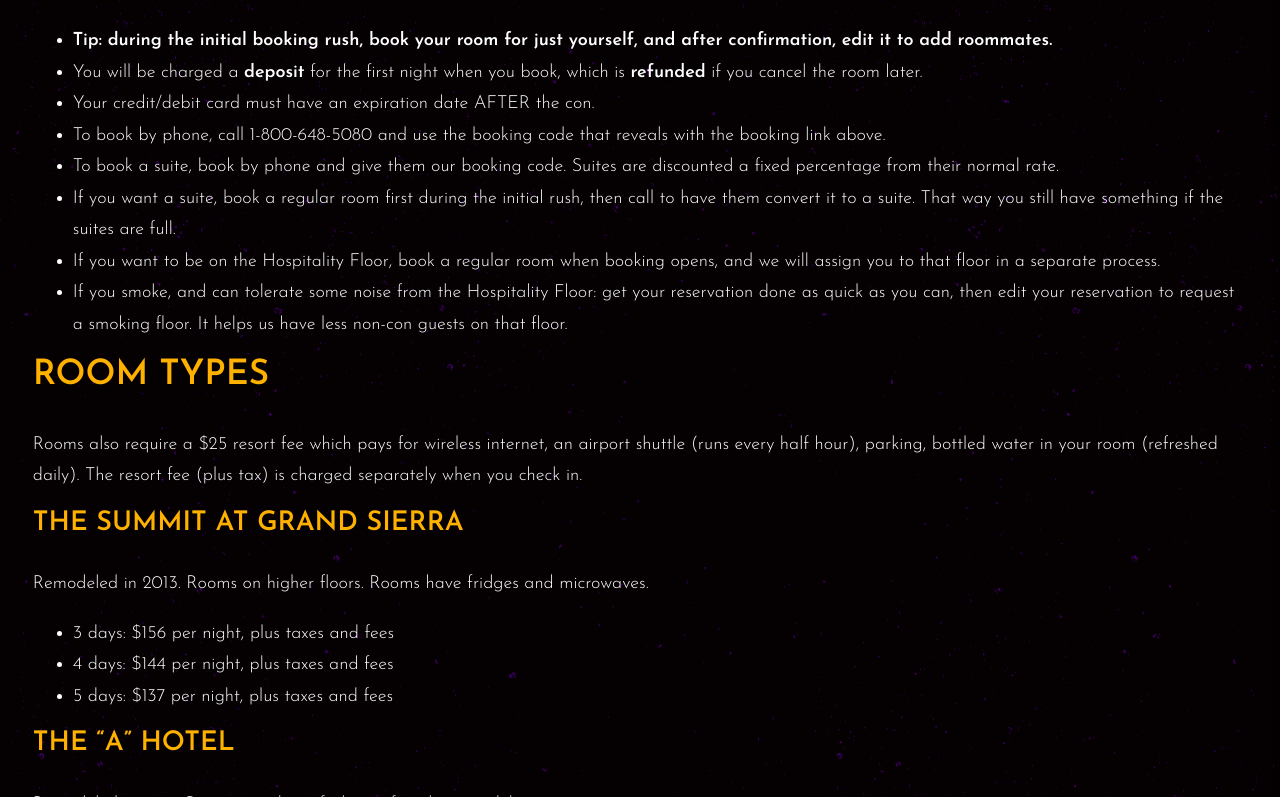
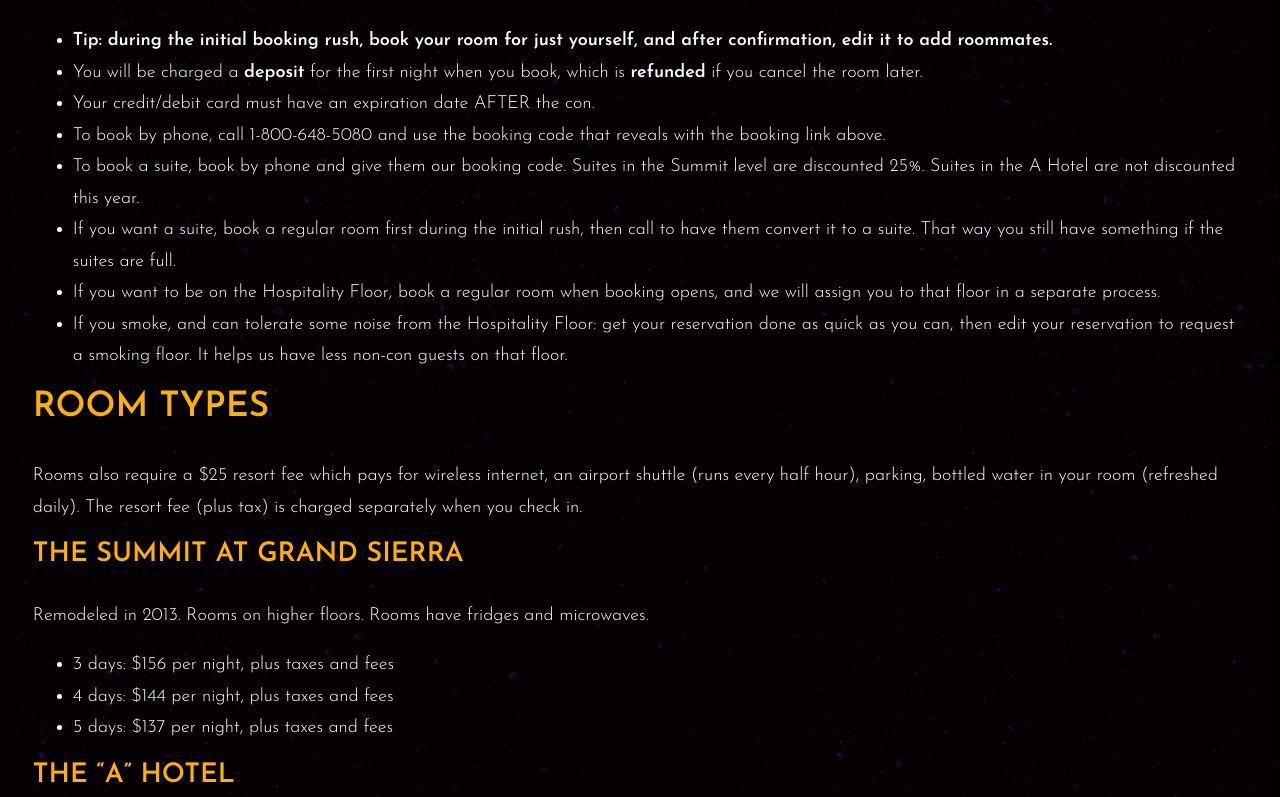
Before and after one commit to blfcweb/biggestlittlefc.github.io, a Jekyll site: the page built from hotel.md, in a window 1280 px wide and 900 px high, scrolled down 904 px, cut to the strip 103-900 px from the top of the window. Built offline with Jekyll 4.4.1, drawn with Linux system fonts in a browser that asks for light colours; our own code applies the rules of GitHub Pages for plain Markdown files.

Commit message:
clarified suite rates

```diff
--- a/hotel.md
+++ b/hotel.md
@@ -43,7 +43,7 @@
 - You will be charged a **deposit** for the first night when you book, which is **refunded** if you cancel the room later.
 - Your credit/debit card must have an expiration date AFTER the con.
 - To book by phone, call {{ page.hotelphone }} and use the booking code that reveals with the booking link above.
-- To book a suite, book by phone and give them our booking code. Suites are discounted a fixed percentage from their normal rate.
+- To book a suite, book by phone and give them our booking code. Suites in the Summit level are discounted 25%. Suites in the A Hotel are not discounted this year.
 - If you want a suite, book a regular room first during the initial rush, then call to have them convert it to a suite. That way you still have something if the suites are full.
 - If you want to be on the Hospitality Floor, book a regular room when booking opens, and we will assign you to that floor in a separate process.
 - If you smoke, and can tolerate some noise from the Hospitality Floor: get your reservation done as quick as you can, then edit your reservation to request a smoking floor. It helps us have less non-con guests on that floor.
```
